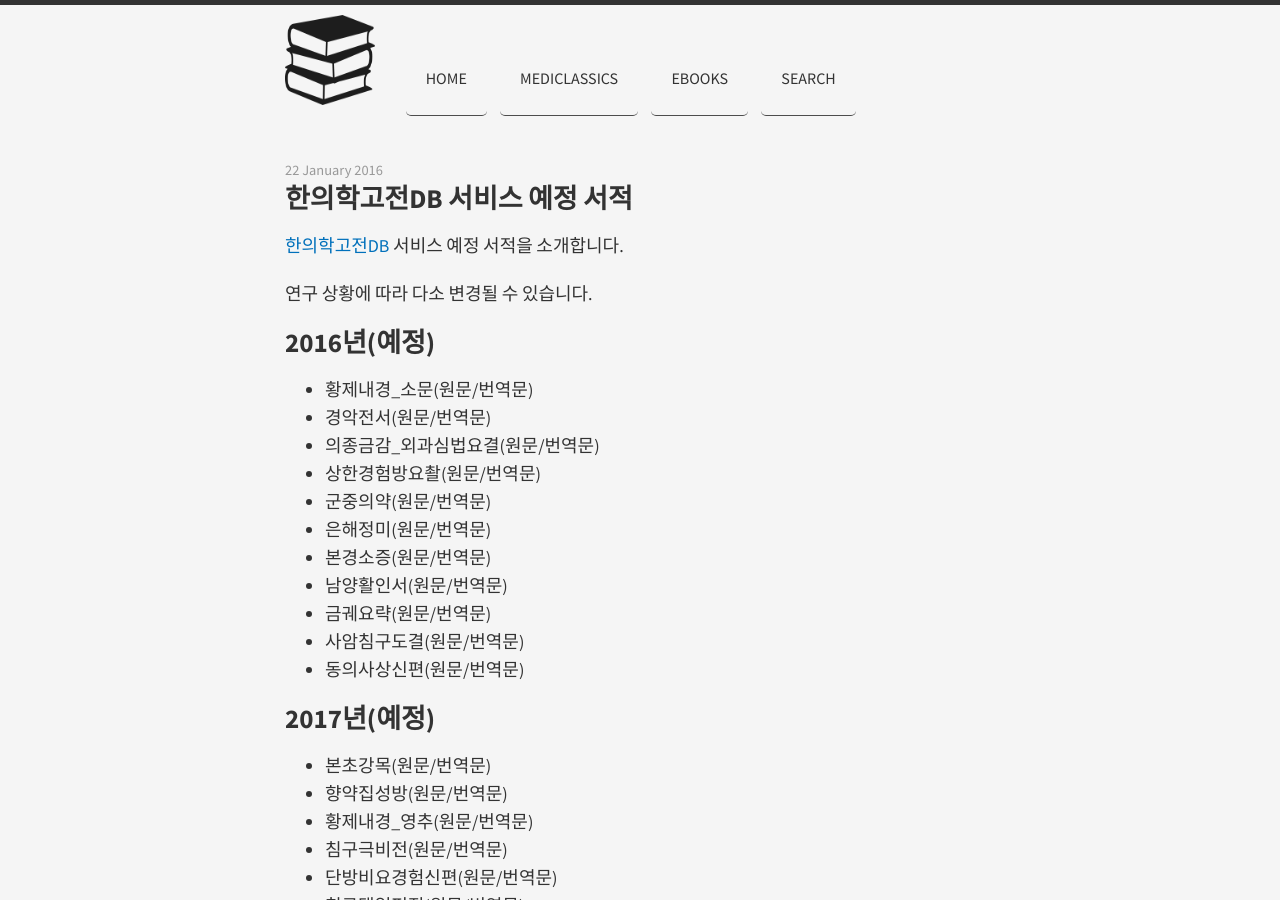
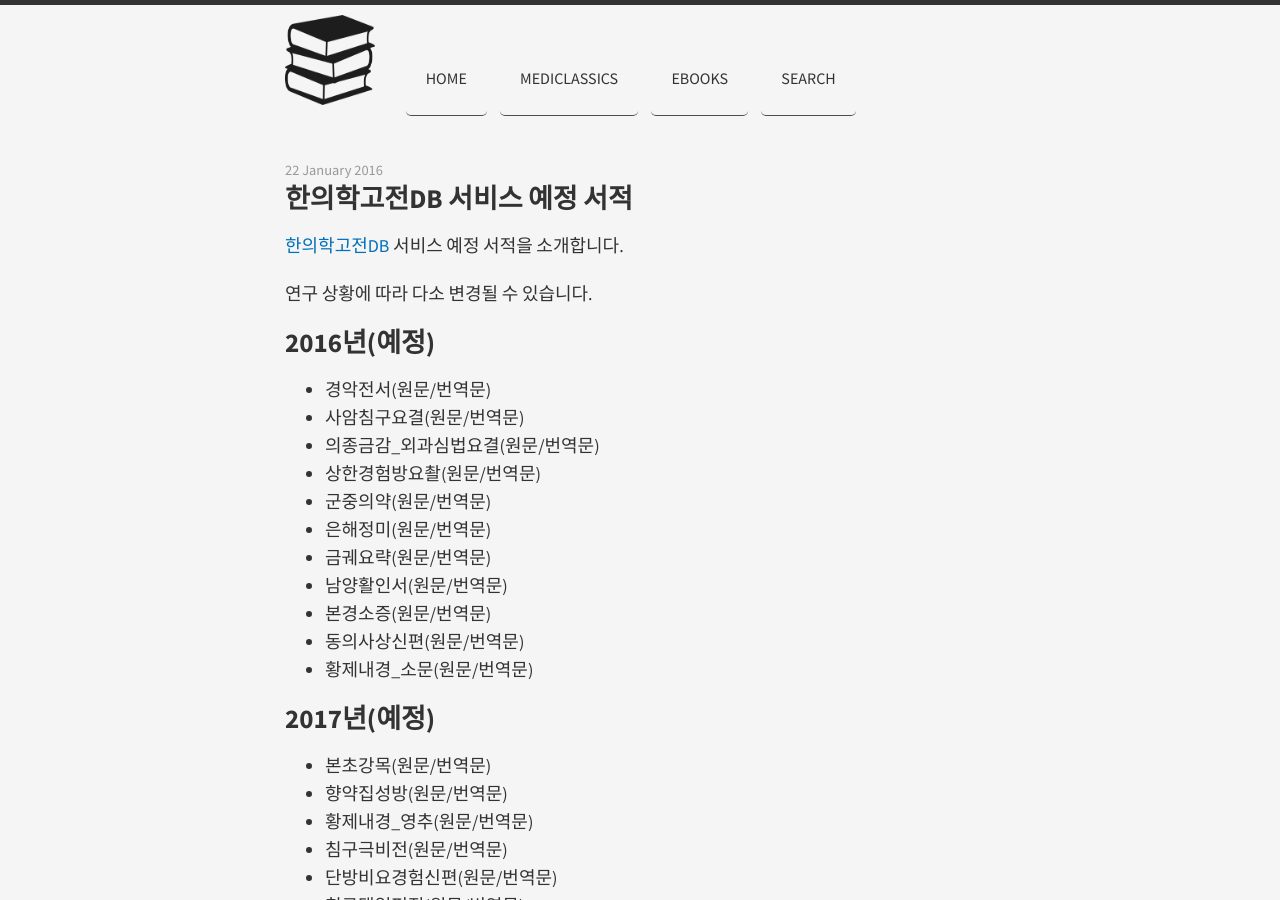
Before and after one commit to mediclassics/document, a Jekyll site: the page built from _posts/2016-01-22-mediclassics-plan.md, in a window 1280 px wide and 900 px high. Built offline with Jekyll 4.4.1, drawn with Linux system fonts in a browser that asks for light colours; nearby versions of some CDN libraries.

Commit message:
오자 수정

```diff
--- a/_posts/2016-01-22-mediclassics-plan.md
+++ b/_posts/2016-01-22-mediclassics-plan.md
@@ -11,17 +11,17 @@ categories: guide
 2016년(예정)
 ------------
 
- - 황제내경_소문(원문/번역문)
  - 경악전서(원문/번역문)
+ - 사암침구요결(원문/번역문)
  - 의종금감_외과심법요결(원문/번역문)
  - 상한경험방요촬(원문/번역문)
  - 군중의약(원문/번역문)
  - 은해정미(원문/번역문)
+ - 금궤요략(원문/번역문)
+ - 남양활인서(원문/번역문)
  - 본경소증(원문/번역문)
- - 남양활인서(원문/번역문)
- - 금궤요략(원문/번역문)
- - 사암침구도결(원문/번역문)
  - 동의사상신편(원문/번역문)
+ - 황제내경_소문(원문/번역문)
 
 2017년(예정)
 ------------
```
